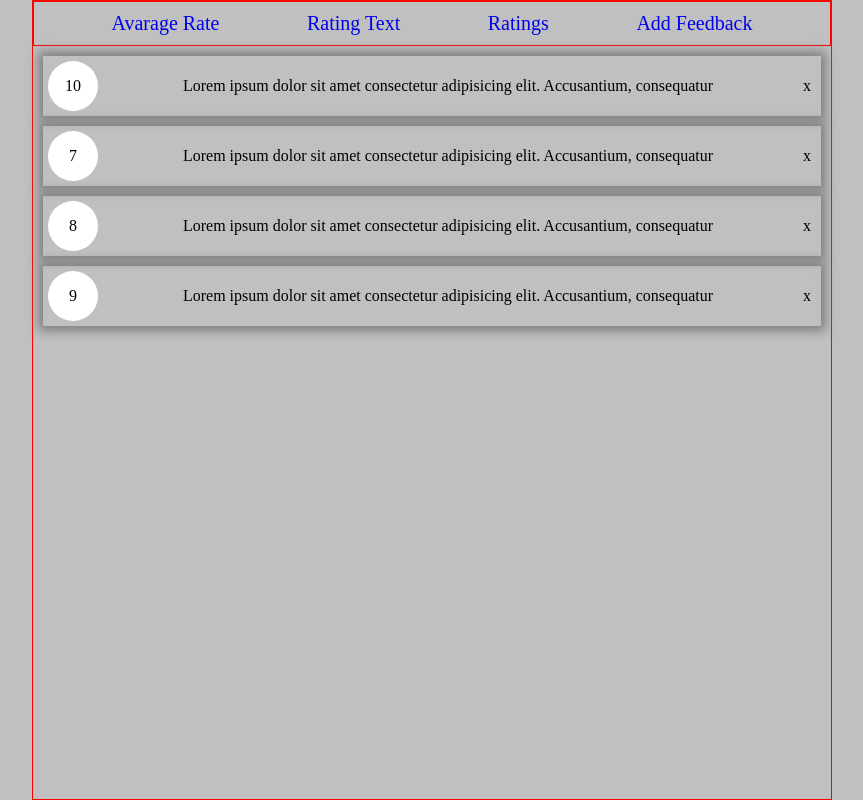
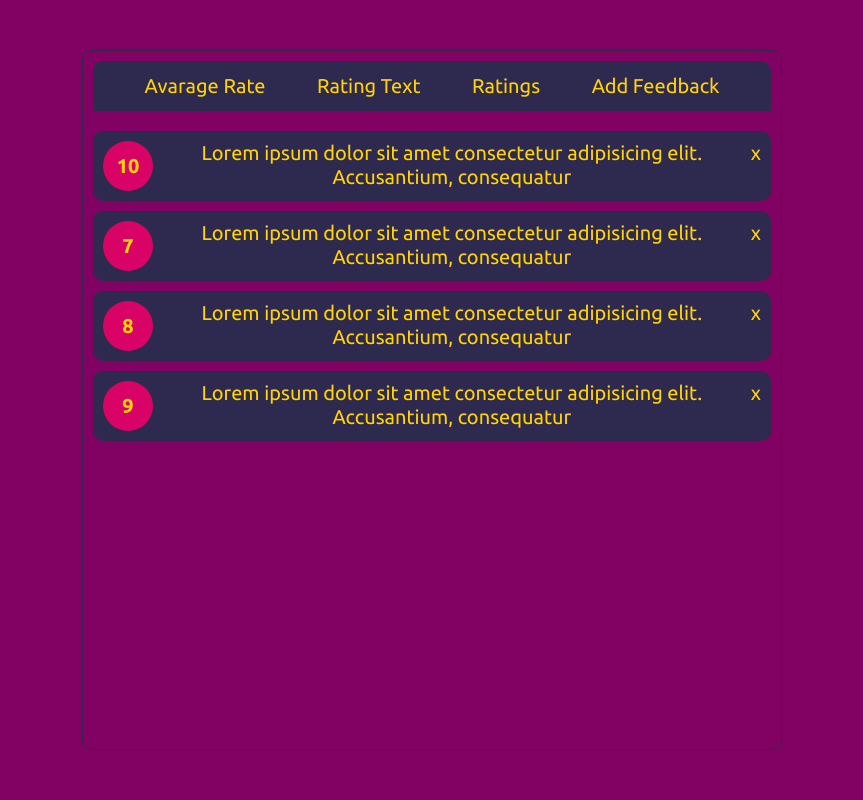
Before and after one commit to Alkibijad/React_RatingApp, a React (Create React App) app in the folder rating_app/: page /Ratings in a window 1280 px wide. Shown: the whole page, without its empty margins (208-1071 px from the left). Built offline with nearby package versions, Linux system fonts and the light colour scheme.

Commit message:
folder_name_change

```diff
--- a/rating_app/src/components/AverageRate.jsx
+++ b/rating_app/src/components/AverageRate.jsx
@@ -25,8 +25,8 @@ function AverageRate({ feedback }) {
 
 
   return (
-    <div className="average_num">
-      <p>The average num of your ratings is {isNaN(average)? 0 : average}</p>
+    <div className="average_rate">
+      <p>The average number of your ratings is {isNaN(average)? 0 : average}</p>
     </div>
   );
 }
--- a/rating_app/src/components/addFeedback/Feedback.jsx
+++ b/rating_app/src/components/addFeedback/Feedback.jsx
@@ -1,32 +1,49 @@
 import React from "react";
-
 import FeedbackNumbers from "./FeedbackNumbers";
 import Feedbacktext from "./Feedbacktext";
 import FeedbackSubmit from "./FeedbackSubmit";
-import { useState } from "react";
-import { useEffect } from "react";
+import { useState, useEffect } from "react";
+import FeedbackData from "../../feedbackData/Feedback";
 
 function Feedback() {
   const [number, setNumber] = useState(null);
   const [text, setText] = useState("");
   const [disabled, setDisabled] = useState(true);
+  const [submitBTN, setSubmitBTN] = useState("submit_btn_disabled");
+  const [isClicked, setIsClicked] = useState(false);
 
   useEffect(() => {
-      console.log(number);
-      console.log(text);
+    let rand = Math.random(Math.floor() * 1000000);
+    let newFeedback = {
+      id: rand,
+      rating: number,
+      text: text,
+    };
+    if (isClicked === true) {
+      FeedbackData.push(newFeedback);
+      console.log(FeedbackData);
+    }
+  }, [isClicked]);
+
+  useEffect(() => {
     if (number !== null && text.length > 10) {
       setDisabled(false);
+      setSubmitBTN("submit_btn_enabled");
     } else {
       setDisabled(true);
+      setSubmitBTN("submit_btn_disabled");
     }
   }, [number, text]);
 
   return (
     <div className="feedback_container">
-
       <FeedbackNumbers setNumber={setNumber} />
       <Feedbacktext setText={setText} />
-      <FeedbackSubmit disabled={disabled} />
+      <FeedbackSubmit
+        disabled={disabled}
+        submitBTN={submitBTN}
+        setIsClicked={setIsClicked}
+      />
     </div>
   );
 }
--- a/rating_app/src/components/addFeedback/FeedbackSubmit.jsx
+++ b/rating_app/src/components/addFeedback/FeedbackSubmit.jsx
@@ -1,7 +1,21 @@
-function FeedbackSubmit({ disabled }) {
+import React from "react";
+import FeedbackData from "../../feedbackData/Feedback";
+
+
+
+
+
+function FeedbackSubmit({ disabled, submitBTN, setIsClicked }) {
+
+
+  function handleClick() {
+      setIsClicked(true)
+  }
+
+
   return (
     <div className="feedback_submit">
-      <button disabled={disabled}>Submit</button>
+      <button className={submitBTN} disabled={disabled} onClick={ handleClick } >Submit</button>
     </div>
   );
 }
--- a/rating_app/src/components/ratings/RatingItem.jsx
+++ b/rating_app/src/components/ratings/RatingItem.jsx
@@ -1,42 +1,18 @@
 import React from "react";
 
-function RatingItem({ item, handleDelete}) {
-  let styleCard = {
-    boxShadow: "0px 0px 10px 5px grey",
-    margin: "10px",
-    display: "flex",
-    justifyContent: "space-between",
-    alignItems: "center"
-  };
-
-  let styleNumber = {
-    backgroundColor: "white",
-    display: "inline-block",
-    width: "50px",
-    height: "50px",
-    borderRadius: "50%",
-    display: "flex",
-    justifyContent: "center",
-      alignItems: "center",
-    margin: "5px"
-  };
-
-  let styleText = {
-    textAlign: "center",
-  };
-  let styleDelete = {
-    margin: "10px"
-  }
-
-
-
+function RatingItem({ item, handleDelete }) {
   return (
-    <div className="rate_card" style={styleCard}>
-      <p className="rate_number" style={styleNumber}>{item.rating}</p>
-      <p className="rate_text" style={styleText}>{item.text}</p>
-      <p className="delete_rate" style={styleDelete} onClick={() => {
-        handleDelete(item.id)
-      }}>x</p>
+    <div className="rate_card">
+      <p className="rate_number">{item.rating}</p>
+      <p className="rate_text">{item.text}</p>
+      <p
+        className="delete_rate"
+        onClick={() => {
+          handleDelete(item.id);
+        }}
+      >
+        x
+      </p>
     </div>
   );
 }
--- a/rating_app/src/styles/index.css
+++ b/rating_app/src/styles/index.css
@@ -1,3 +1,4 @@
+@import url("https://fonts.googleapis.com/css2?family=Ubuntu:ital,wght@0,300;0,400;0,500;0,700;1,300;1,400;1,700&display=swap");
 * {
   margin: 0;
   padding: 0;
@@ -5,67 +6,149 @@
 }
 
 body {
-  background-color: rgb(192, 192, 192);
+  width: 100vw;
+  height: 100vh;
+  background-color: rgb(130, 2, 99);
+  display: flex;
+  justify-content: center;
+  align-items: center;
+  font-family: "Ubuntu", sans-serif;
 }
-
-li {
+body li, body a, body p {
+  color: rgb(255, 212, 0);
+  font-size: 20px;
+}
+body li, body a, body p, body h3 {
+  color: rgb(255, 212, 0);
+}
+body li {
   list-style: none;
 }
-
-a {
+body a {
   text-decoration: none;
 }
 
 .App {
-  border: 1px solid red;
-  width: 800px;
-  height: 100vh;
+  width: 700px;
+  height: 700px;
+  border: 1px solid rgb(46, 41, 78);
+  border-radius: 10px;
+}
+
+.header {
+  padding: 10px;
+}
+.header_list {
+  height: 50px;
+  display: flex;
+  justify-content: space-evenly;
+  align-items: center;
+  background-color: rgb(46, 41, 78);
+  border-radius: 10px 10px 0 0;
+}
+.header_list li:hover {
+  transform: scale(1.3);
+  transition: 0.5s;
+}
+
+.average_rate {
+  height: 90%;
+  display: flex;
+  justify-content: center;
+  align-items: center;
+}
+.average_rate p {
+  font-size: 20px;
+}
+
+.rating_text {
+  margin: 10px;
+  border-radius: 10px;
+  padding: 10px;
+  background-color: rgb(46, 41, 78);
+  text-align: center;
+}
+.rating_text p {
+  max-width: 80%;
   margin: 0 auto;
 }
 
-.header_list {
-  border: 1px solid red;
+.rate_card {
+  background-color: rgb(46, 41, 78);
+  margin: 10px;
+  padding: 10px;
+  border-radius: 10px;
   display: flex;
-  justify-content: space-evenly;
+  justify-content: space-between;
+  text-align: center;
+}
+.rate_card .rate_number {
+  width: 50px;
+  height: 50px;
+  background-color: rgb(217, 3, 104);
+  border-radius: 50%;
+  display: flex;
+  justify-content: center;
+  align-items: center;
+  font-weight: 900;
+}
+.rate_card .rate_text {
+  max-width: 80%;
+}
+.rate_card .delete_rate:hover {
+  transform: scale(1.5);
+  transition: 0.5s;
+}
+
+.feedback_container {
+  background-color: rgb(46, 41, 78);
+  height: 85%;
+  margin: 10px;
+  display: flex;
+  border-radius: 0 0 10px 10px;
+  flex-direction: column;
+  justify-content: center;
   align-items: center;
 }
-.header_list li {
+.feedback_container .feedback_number {
+  height: 50px;
+  width: 50px;
+  border-radius: 50%;
+  border: none;
   margin: 10px;
+  font-weight: 900;
+  background-color: rgb(217, 3, 104);
+  color: rgb(255, 212, 0);
 }
-.header_list li a {
-  font-size: 20px;
+.feedback_container .feedback_number:hover {
+  transform: scale(1.5);
+  transition: 0.5s;
 }
 
-.average_num {
-  border: 1px solid red;
-  text-align: center;
-  font-size: 30px;
-  padding: 50px;
+.feedback_text_container h3 {
+  font-size: 25px;
+  margin: 10px 0;
+}
+.feedback_text_container textarea {
+  width: 100%;
+  margin: 10px 0;
 }
 
-.rating_text {
-  text-align: center;
-  margin-top: 50px;
+.feedback_submit .submit_btn_disabled {
+  font-size: 20px;
+  padding: 10px 20px;
+  border-radius: 10px;
+  background-color: rgb(46, 41, 78);
+  border: none;
+  color: white;
+  letter-spacing: 2px;
 }
-.rating_text .single_rate {
-  box-shadow: 0px 0px 10px 5px grey;
-  width: 80%;
-  margin: 0 auto;
-  padding: 20px;
-}
-
-.delete_rate:hover {
-  transform: scale(1.7);
+.feedback_submit .submit_btn_enabled {
+  font-size: 20px;
+  padding: 10px 20px;
+  border-radius: 10px;
+  background-color: rgb(217, 3, 104);
+  border: none;
   color: white;
-}
-
-.addFeedback_container {
-  border: 1px solid red;
-  padding: 50px;
-}
-.addFeedback_container h2 {
-  margin: 10px 0;
-}
-.addFeedback_container input {
-  width: 80%;
+  letter-spacing: 2px;
 }/*# sourceMappingURL=index.css.map */
--- a/rating_app/src/styles/index.scss
+++ b/rating_app/src/styles/index.scss
@@ -3,9 +3,29 @@
   padding: 0;
   box-sizing: border-box;
 }
+//global colors
+$byzantium: rgba(130, 2, 99, 1);
+$dogwood-rose: rgba(217, 3, 104, 1);
+$timberwolf: rgba(234, 222, 218, 1);
+$space-cadet: rgba(46, 41, 78, 1);
+$cyber-yellow: rgba(255, 212, 0, 1);
+@import url("https://fonts.googleapis.com/css2?family=Ubuntu:ital,wght@0,300;0,400;0,500;0,700;1,300;1,400;1,700&display=swap");
 
 body {
-  background-color: rgb(192, 192, 192);
+  width: 100vw;
+  height: 100vh;
+  background-color: $byzantium;
+  display: flex;
+  justify-content: center;
+  align-items: center;
+  font-family: "Ubuntu", sans-serif;
+  li,a,p {
+    color: $cyber-yellow;
+    font-size: 20px;
+  }
+  li,a,p,h3 {
+    color: $cyber-yellow;
+
   }
   li {
     list-style: none;
@@ -13,55 +33,138 @@ li {
   a {
     text-decoration: none;
   }
+}
 
 .App {
-  border: 1px solid red;
-  width: 800px;
-  height: 100vh;
-  margin: 0 auto;
+  width: 700px;
+  height: 700px;
+  border: 1px solid $space-cadet;
+  border-radius: 10px;
 }
-.header_list {
-  border: 1px solid red;
+
+.header {
+  padding: 10px;
+  &_list {
+    height: 50px;
     display: flex;
     justify-content: space-evenly;
     align-items: center;
-  li {
-    margin: 10px;
-    a {
-      font-size: 20px;
+    background-color: $space-cadet;
+    border-radius: 10px 10px 0 0;
+    li:hover {
+      transform: scale(1.3);
+      transition: 0.5s;
     }
   }
 }
 
-.average_num {
-  border: 1px solid red;
-  text-align: center;
-  font-size: 30px;
-  padding: 50px;
+.average_rate {
+  height: 90%;
+  display: flex;
+  justify-content: center;
+  align-items: center;
+  p {
+    font-size: 20px;
+  }
 }
 
 .rating_text {
+  margin: 10px;
+  border-radius: 10px;
+  padding: 10px;
+  background-color: $space-cadet;
   text-align: center;
-  margin-top: 50px;
-  .single_rate {
-    box-shadow: 0px 0px 10px 5px grey;
-    width: 80%;
-    margin: 0 auto;
-    padding: 20px;
+  p{
+    max-width: 80%;
+    margin: 0 auto
+  };
+
+}
+
+.rate_card {
+  background-color: $space-cadet;
+  margin: 10px;
+  padding: 10px;
+  border-radius: 10px;
+  display: flex;
+  justify-content: space-between;
+  text-align: center;
+  .rate_number {
+    width: 50px;
+    height: 50px;
+    background-color: $dogwood-rose;
+    border-radius: 50%;
+    display: flex;
+    justify-content: center;
+    align-items: center;
+    font-weight: 900;
+  }
+  .rate_text {
+    max-width: 80%;
+  }
+  .delete_rate:hover{
+      transform: scale(1.5);
+      transition: 0.5s;
   }
 }
 
-.delete_rate:hover {
-  transform: scale(1.7);
-  color: white;
+.feedback_container{
+  background-color: $space-cadet;
+  height: 85%;
+  margin: 10px;
+  display: flex;
+  border-radius: 0 0 10px 10px;
+  flex-direction: column;
+  justify-content: center;
+  align-items: center;
+  .feedback_number{
+    height: 50px;
+    width: 50px;
+    border-radius: 50%;
+    border: none;
+    margin: 10px;
+    font-weight: 900;
+
+    background-color: $dogwood-rose;
+    color: $cyber-yellow;
+    &:hover{
+      transform: scale(1.5);
+      transition: 0.5s;
     }
-.addFeedback_container {
-  border: 1px solid red;
-  padding: 50px;
-  h2 {
+
+  }
+
+}
+
+.feedback_text_container{
+  h3{
+    font-size: 25px;
     margin: 10px 0;
   }
-  input {
-    width: 80%;
+  textarea{
+    width: 100%;
+    margin: 10px 0;
+  }
+
+}
+
+.feedback_submit{
+  .submit_btn_disabled{
+      font-size: 20px;
+      padding: 10px 20px;
+      border-radius: 10px;
+      background-color: $space-cadet;
+      border: none;
+      color: white;
+      letter-spacing: 2px;
+  }
+  .submit_btn_enabled{
+    font-size: 20px;
+    padding: 10px 20px;
+    border-radius: 10px;
+    background-color: $dogwood-rose;
+    border: none;
+    color:white;
+    letter-spacing: 2px;
   }
 }
```
Also changed, not shown: rating_app/src/components/Navbar.jsx (+12 -5 lines), rating_app/src/components/addFeedback/FeedbackNumbers.jsx (+14 -11 lines), 1 other file (tests, documents, lock files or other folders). Lines whose indentation alone changed are shown as unchanged.
